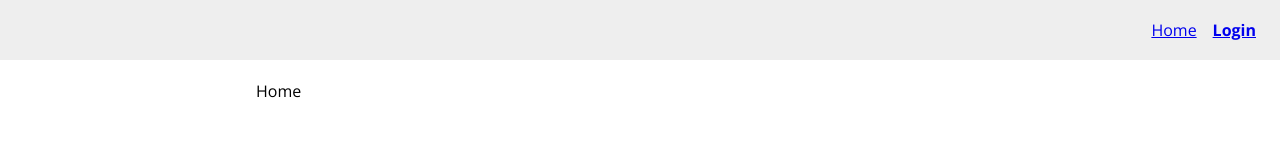
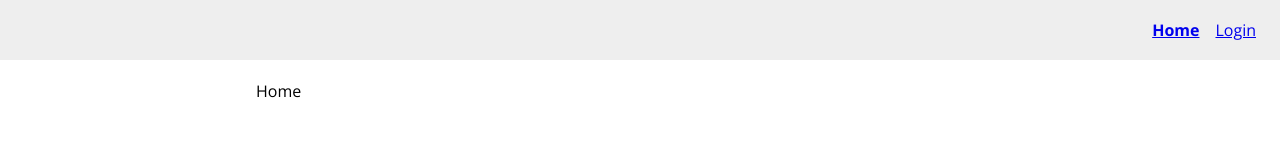
Before and after one commit to Alexrocchi/React_Styled-Components, a React (Create React App) app: page / in a window 1280 px wide. Shown: the top 160 px of the page. Built offline with nearby package versions, Linux system fonts and the light colour scheme.

Commit message:
isActive menu links

```diff
--- a/src/components/common/Header.js
+++ b/src/components/common/Header.js
@@ -1,6 +1,6 @@
 import React from "react";
 import styled from "styled-components";
-import { Link as ReactRouterDomLink } from "react-router-dom";
+import { Link as ReactRouterDomLink, useLocation } from "react-router-dom";
 
 const HeaderWrapper = styled.header`
     height: 60px;
@@ -49,11 +49,12 @@
 `;
 
 export function Header() {
+    const {pathname} = useLocation();
     return (
         <HeaderWrapper>
             <Menu>
-                <StyledLink to={"/"}>Home</StyledLink>
-                <StyledLink to={"/login"} isActive>Login</StyledLink>
+                <StyledLink to={"/"} isActive={pathname === '/'}>Home</StyledLink>
+                <StyledLink to={"/login"} isActive={pathname === '/login'}>Login</StyledLink>
             </Menu>
         </HeaderWrapper>
     )
```
